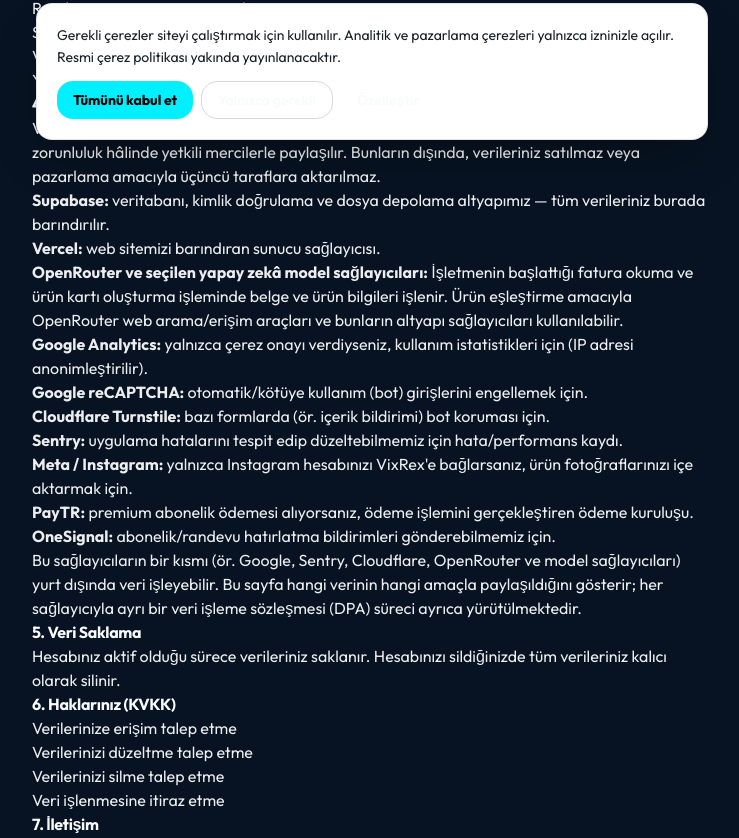
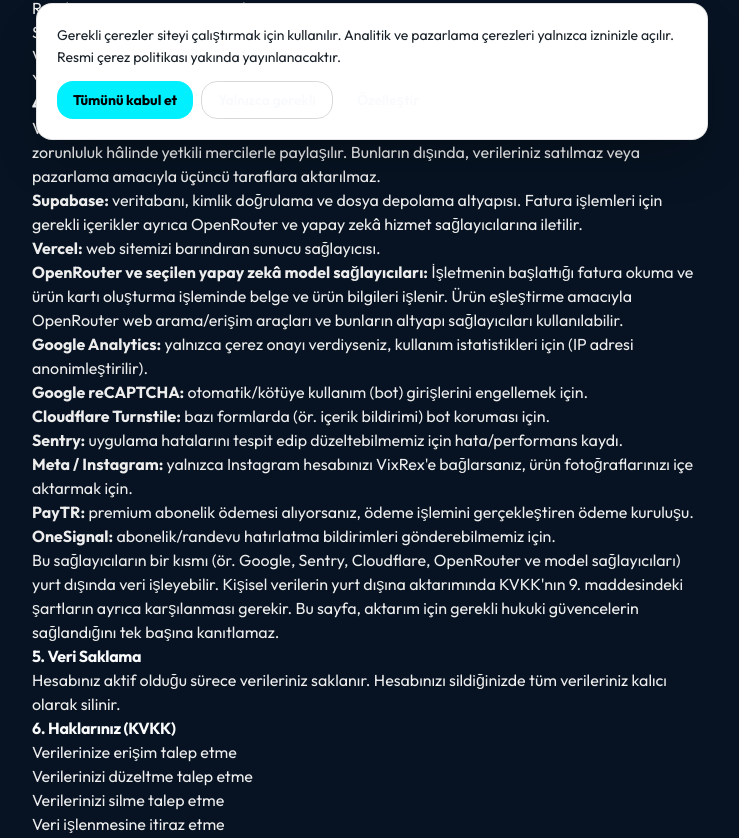
Before and after one commit to xpodiumyours/vixrex, a Next.js app in the folder public_web/: page /privacy in a window 1280 px wide. Shown: the part 644-1482 px from the top of the page, without its empty margins (268-1007 px from the left). Built offline with nearby package versions, Linux system fonts and the light colour scheme; no server answers.

Commit message:
fix(kvkk): make invoice processors and cross-border safeguards transparent

```diff
--- a/public_web/src/app/privacy/page.tsx
+++ b/public_web/src/app/privacy/page.tsx
@@ -47,7 +47,7 @@ export default function PrivacyPage() {
         amacıyla üçüncü taraflara aktarılmaz.
       </p>
       <ul>
-        <li><strong>Supabase:</strong> veritabanı, kimlik doğrulama ve dosya depolama altyapımız — tüm verileriniz burada barındırılır.</li>
+        <li><strong>Supabase:</strong> veritabanı, kimlik doğrulama ve dosya depolama altyapısı. Fatura işlemleri için gerekli içerikler ayrıca OpenRouter ve yapay zekâ hizmet sağlayıcılarına iletilir.</li>
         <li><strong>Vercel:</strong> web sitemizi barındıran sunucu sağlayıcısı.</li>
         <li><strong>OpenRouter ve seçilen yapay zekâ model sağlayıcıları:</strong> İşletmenin başlattığı fatura okuma ve ürün kartı oluşturma işleminde belge ve ürün bilgileri işlenir. Ürün eşleştirme amacıyla OpenRouter web arama/erişim araçları ve bunların altyapı sağlayıcıları kullanılabilir.</li>
         <li><strong>Google Analytics:</strong> yalnızca çerez onayı verdiyseniz, kullanım istatistikleri için (IP adresi anonimleştirilir).</li>
@@ -59,10 +59,10 @@ export default function PrivacyPage() {
         <li><strong>OneSignal:</strong> abonelik/randevu hatırlatma bildirimleri gönderebilmemiz için.</li>
       </ul>
       <p>
-        Bu sağlayıcıların bir kısmı (ör. Google, Sentry, Cloudflare, OpenRouter ve model sağlayıcıları) yurt
-        dışında veri işleyebilir. Bu sayfa hangi verinin hangi amaçla
-        paylaşıldığını gösterir; her sağlayıcıyla ayrı bir veri işleme
-        sözleşmesi (DPA) süreci ayrıca yürütülmektedir.
+        Bu sağlayıcıların bir kısmı (ör. Google, Sentry, Cloudflare, OpenRouter ve model sağlayıcıları)
+        yurt dışında veri işleyebilir. Kişisel verilerin yurt dışına aktarımında
+        KVKK&apos;nın 9. maddesindeki şartların ayrıca karşılanması gerekir.
+        Bu sayfa, aktarım için gerekli hukuki güvencelerin sağlandığını tek başına kanıtlamaz.
       </p>
 
       <h2>5. Veri Saklama</h2>
```
